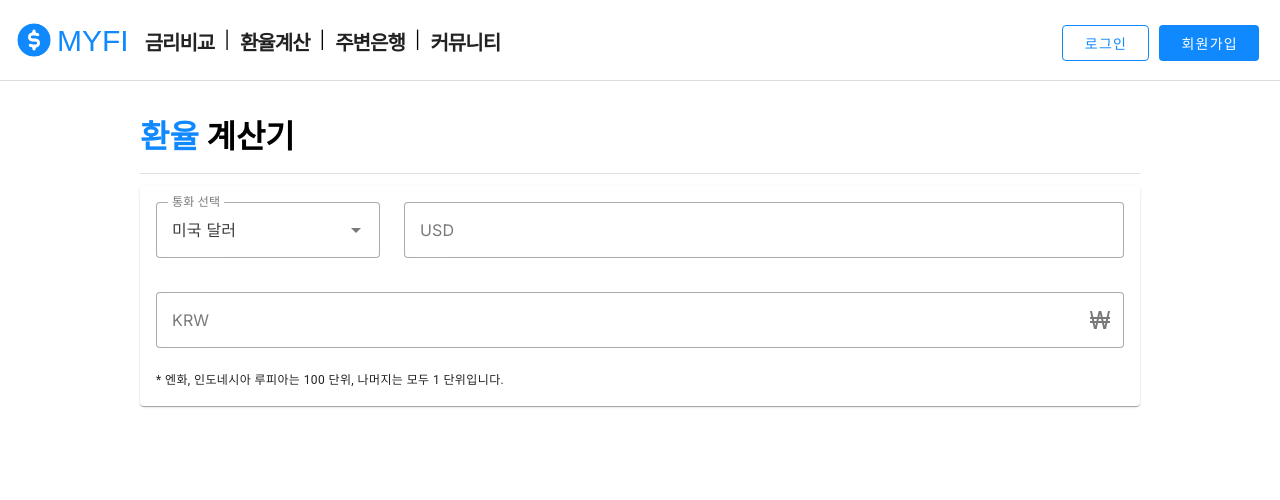
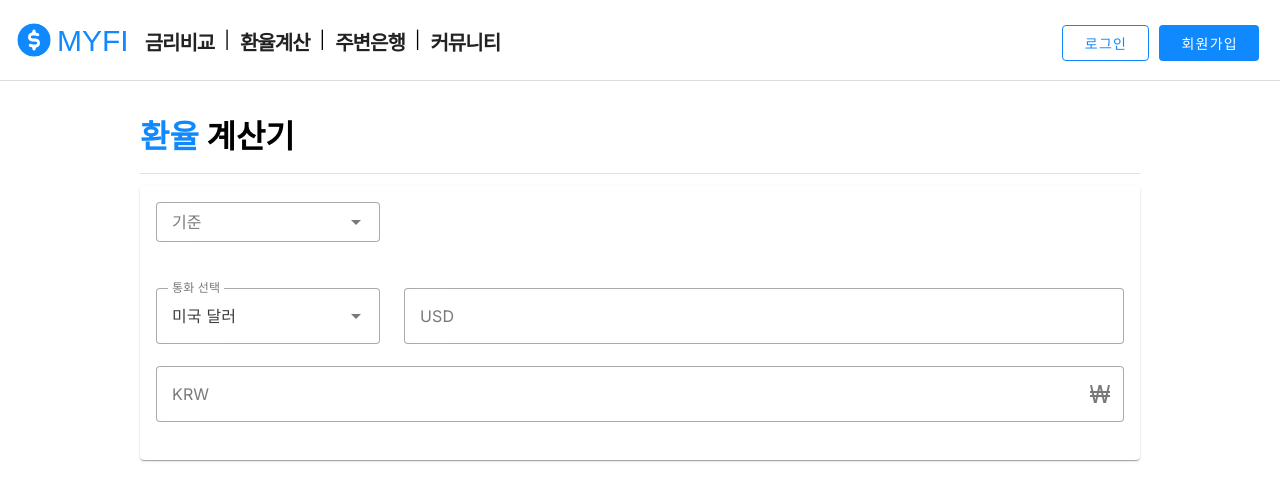
Before and after one commit to Nahaeran/MYFI_front, a Vue app: page /exchange in a window 1280 px wide. Shown: the top 500 px of the page. Built offline with nearby package versions, Linux system fonts and the light colour scheme; no server answers; a web font is replaced by a local one.

Commit message:
feat: 환율 계산기 기준 select 추가

```diff
--- a/src/components/ExchangeCalculater.vue
+++ b/src/components/ExchangeCalculater.vue
@@ -5,6 +5,7 @@ import axios from 'axios'
 
 const currencies = ref()
 const response = ref()
+const selectedState = ref('ttb')
 const selectedCurrency = ref('미국 달러')
 const selectedCurrencyUnit = ref('USD')
 const selectedTtb = ref() // ttb: 송금 받으실 때
@@ -12,6 +13,8 @@ const selectedTts = ref() // tts: 송금 보내실 때
 const selectedDeal = ref() // deal_bas_r : 매매 기준율
 const krwInput = ref()
 const otherInput = ref()
+
+const states = ['송금 받으실 때', '송금 보내실 때', '매매 기준율']
 
 const userStore = useUserStore()
 
@@ -22,7 +25,6 @@ onMounted(() => {
   })
     .then((res) => {
       response.value = res.data.filter(data => data['ttb'] !== '0')
-      console.log(response.value)
 
       currencies.value = response.value.map(item => item['cur_nm'])
       const usdInfo = response.value.find(item => item['cur_nm'] === '미국 달러')
@@ -52,13 +54,11 @@ watch(selectedCurrency, () => {
 const inputEventKrw = function () {
   otherInput.value = krwInput.value / selectedTtb.value
   otherInput.value = otherInput.value.toFixed(2)
-  console.log(krwInput.value, otherInput.value)
 }
 
 const inputEventOther = function () {
   krwInput.value = otherInput.value * selectedTtb.value
   krwInput.value = krwInput.value.toFixed(2)
-  console.log(krwInput.value, otherInput.value)
 }
 </script>
 
@@ -66,6 +66,18 @@ const inputEventOther = function () {
   <v-card>
     <v-form>
       <v-container>
+        <v-row>
+          <v-col cols="3">
+            <v-select
+              color="#1089FF"
+              variant="outlined"
+              :items="states"
+              density="compact"
+              label="기준"
+            ></v-select>
+          </v-col>
+        </v-row>
+
         <v-row no-gutter>
           <v-col cols="3">
             <v-select
@@ -87,7 +99,8 @@ const inputEventOther = function () {
             ></v-text-field>
           </v-col>
         </v-row>
-        <v-row>
+
+        <v-row class="my-0">
           <v-text-field
             type="number"
             append-inner-icon="mdi-currency-krw"
@@ -99,9 +112,9 @@ const inputEventOther = function () {
             @input="inputEventKrw"
           ></v-text-field>
         </v-row>
-        <v-row>
+        <!-- <v-row>
           <p class="text-caption mx-3 mb-3">* 엔화, 인도네시아 루피아는 100 단위, 나머지는 모두 1 단위입니다.</p>
-        </v-row>
+        </v-row> -->
       </v-container>
     </v-form>
   </v-card>
--- a/src/views/BankMapView.vue
+++ b/src/views/BankMapView.vue
@@ -3,7 +3,7 @@ import Map from '@/components/Map.vue'
 </script>
 
 <template>
-  <div>
+  <div class="container">
     <h1>주변 은행 검색</h1>
     <v-container>
       <v-row>
@@ -43,12 +43,15 @@ import Map from '@/components/Map.vue'
     </v-container>
 
     <Map
-      :width="1000"
+      :width="1200"
       :height="600"
     />
   </div>
 </template>
 
 <style scoped>
-
+.container {
+  width: 1200px;
+  margin: 2rem auto;
+}
 </style>
--- a/src/views/HomeView.vue
+++ b/src/views/HomeView.vue
@@ -1,5 +1,6 @@
 <script setup>
 import Map from '@/components/Map.vue'
+import ExchangeCalculater from '@/components/ExchangeCalculater.vue'
 </script>
 
 <template>
@@ -68,10 +69,15 @@ import Map from '@/components/Map.vue'
     </v-carousel>
   </div>
 
-  <Map
-    :width="350"
-    :height="500"
-  />
+  <div class="container d-flex justify-space-between">
+    <!-- <ExchangeCalculater /> -->
+    <Map
+      :width="350"
+      :height="500"
+    />
+  </div>
+
+
 </template>
 
 <style scoped>
@@ -125,4 +131,9 @@ import Map from '@/components/Map.vue'
     left: 20vw;
   }
 }
+
+.container {
+  width: 1400px;
+  margin: 2rem auto;
+}
 </style>
```
